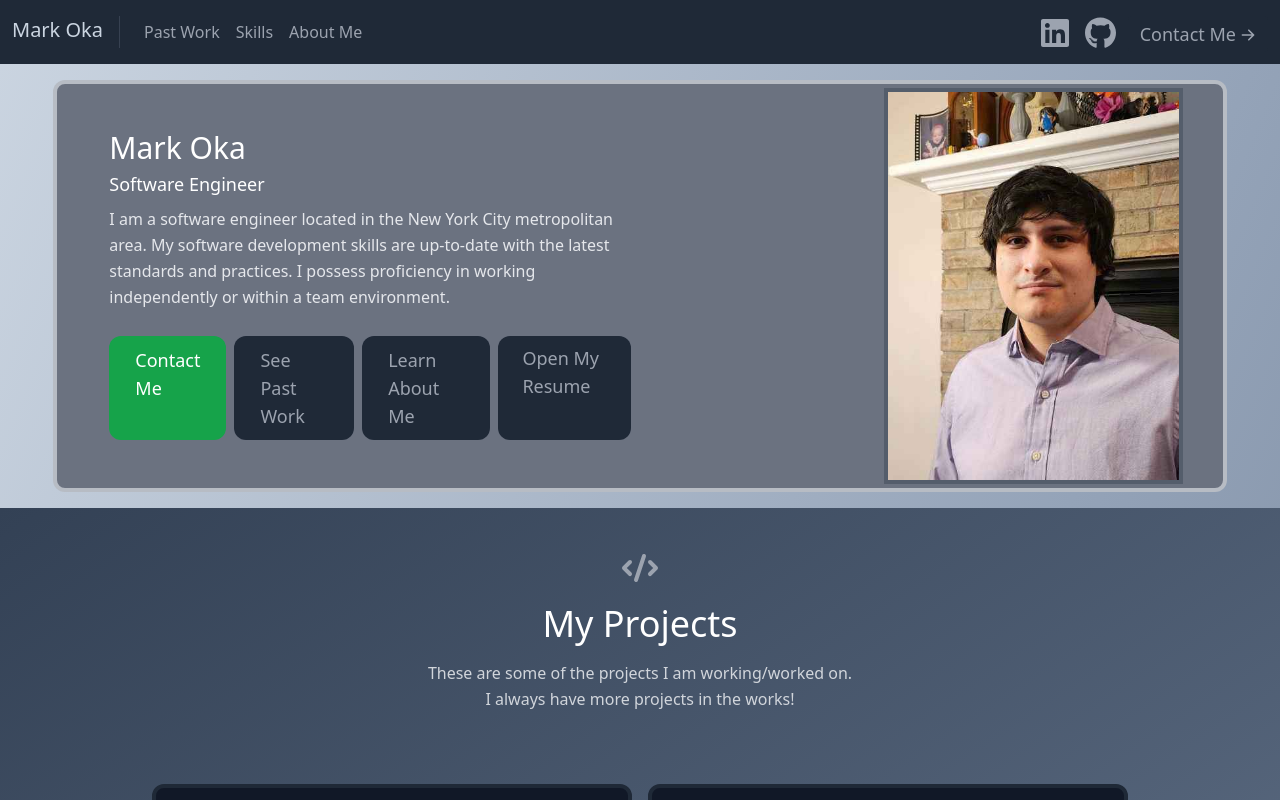
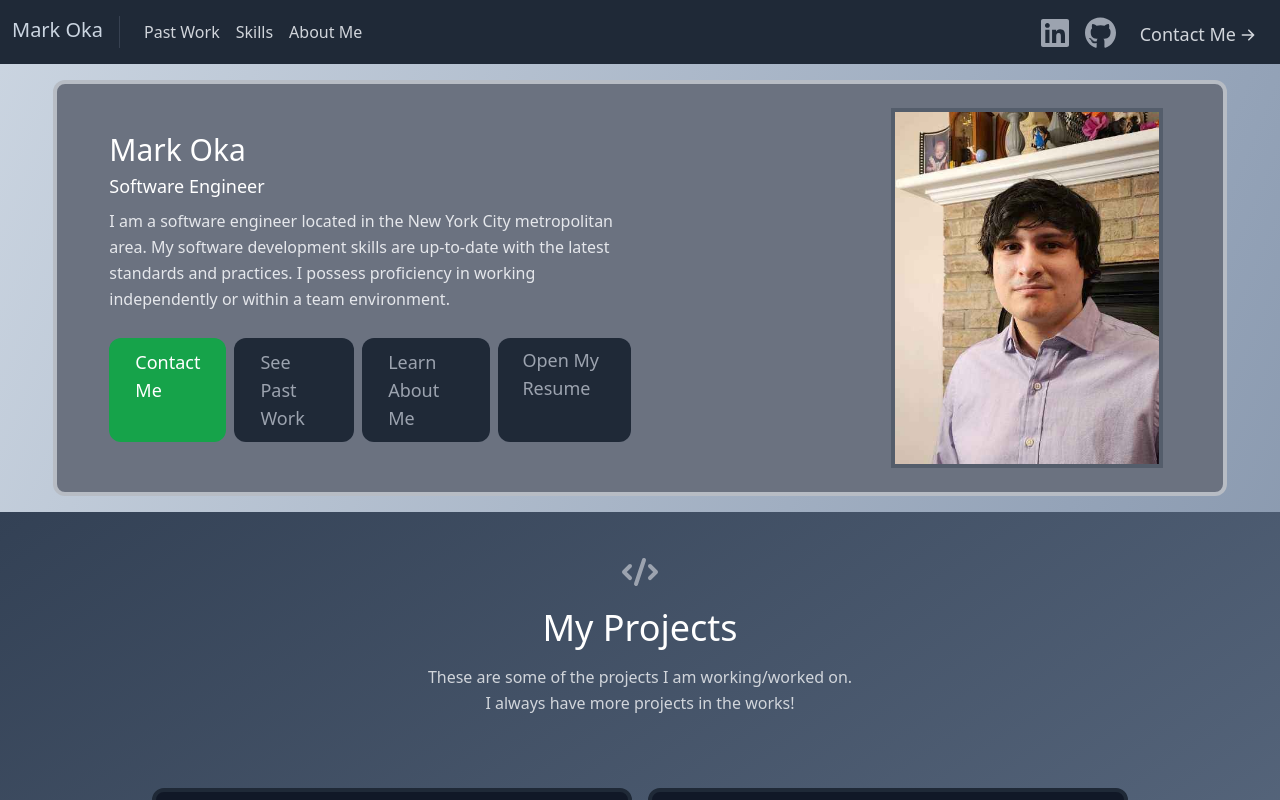
Before and after one commit to markoka101/portfolio, a React (Create React App) app: page / in a window 1280 px wide. Shown: the top 800 px of the page. Built offline with nearby package versions, Linux system fonts and the light colour scheme.

Commit message:
text color  and padding changes

```diff
--- a/src/components/About.js
+++ b/src/components/About.js
@@ -37,7 +37,7 @@ export default function About() {
                 </a>
               </div>
             </div>
-            <div className="hidden lg:block lg:max-w-md lg:w-full my-1">
+            <div className="hidden lg:block lg:max-w-md lg:w-full my-1  p-5">
               <img
                 className="w-2/3 h-1/2 float-right border-4 border-opacity-70 border-gray-600 "
                 alt="me"
--- a/src/components/Contact.js
+++ b/src/components/Contact.js
@@ -34,7 +34,7 @@ export default function Contact() {
               netlify
               name="contact"
               onSubmit={handleSubmit}
-              className="lg:w-1/2 flex flex-col md:mx-auto w-full md:py-8 mt-8 md:mt-0 p-5 border-gray-600 border-8 bg-gray-900 rounded-xl">
+              className="lg:w-1/2 flex flex-col md:mx-auto w-full md:py-8 mt-8 md:mt-0 p-5 border-slate-500 border-4 bg-gray-900 rounded-xl">
               <h2 className="text-white sm:text-4xl text-3xl mb-1 font-medium title-font">
                 Contact Me
               </h2>
@@ -86,7 +86,7 @@ export default function Contact() {
               </div>
               <button
                 type="submit"
-                className="text-white bg-indigo-500 border-0 py-2 px-6 focus:outline-none hover:bg-indigo-600 rounded-xl text-lg transition-colors duration-300 ease-in-out">
+                className="text-white bg-indigo-500 border-0 py-2 px-6 focus:outline-none hover:bg-indigo-600 rounded-xl text-lg transition-colors translate-y-1 duration-300 ease-in-out">
                 Submit
               </button>
             </form>
--- a/src/components/Navbar.js
+++ b/src/components/Navbar.js
@@ -10,7 +10,7 @@ export default function Navbar() {
             <a className="font-medium text-slate-300 hover:text-white mb-1 text-xl transition-colors duration-300 ease-in-out" href="#top">
               Mark Oka
             </a>
-            <nav className="md:mr-auto md:ml-4 md:py-1 md:pl-4 md:border-l md:border-gray-700	flex-wrap items-center text-base justify-center hidden md:block lg:block">
+            <nav className="md:mr-auto md:ml-4 md:py-1 md:pl-4 md:border-l md:border-gray-700	flex-wrap items-center text-gray-300 justify-center hidden md:block lg:block">
               <a href="#projects" className="mx-2 hover:text-white transition-colors duration-300 ease-in-out">
                 Past Work
               </a>
@@ -24,19 +24,19 @@ export default function Navbar() {
             <div className="flex items-center mt-1 mx-1">
               <a
               href="https://www.linkedin.com/in/mark-oka/"
-              className="mx-2 hover:text-white transition-colors duration-300 ease-in-out">
+              className="mx-2 hover:text-white text-gray-400 transition-colors duration-300 ease-in-out">
                 <FontAwesomeIcon icon={faLinkedin} size='2x'/>
               </a>
               <a
               href="https://github.com/markoka101"
-              className="mx-2 hover:text-white transition-colors duration-300 ease-in-out">
+              className="mx-2 hover:text-white text-gray-400 transition-colors duration-300 ease-in-out">
                 <FontAwesomeIcon icon={faGithub} size='2x'/>
               </a>
             </div>
 
             <a
               href="#contact"
-              className="items-center bg-gray-800 border-0 py-1 px-3 focus:outline-none hover:bg-slate-700 hover:text-white rounded text-lg mt-2 md:mt-1 hidden md:inline-flex lg:inline-flex transition-colors duration-300 ease-in-out">
+              className="items-center border-0 py-1 px-3 focus:outline-none hover:bg-slate-700 text-gray-300 hover:text-white rounded text-lg mt-2 md:mt-1 hidden md:inline-flex lg:inline-flex transition-colors duration-300 ease-in-out">
               Contact Me
               <ArrowRightIcon className="w-4 h-5 pt-0.5 ml-1" />
             </a>
```
